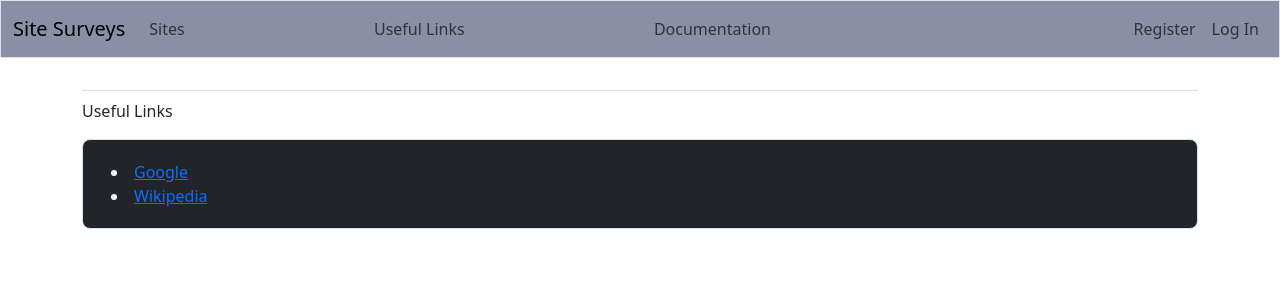
After one commit to jwinternet/alpha_two, a Django app: page /useful_links/ in a window 1280 px wide. The commit adds this page. Shown: the top 300 px of the page. Run offline with Django 5.2, Linux system fonts and the light colour scheme; parts of the project's set-up code (start-up, migrations or seed data) failed here and were passed over; some libraries are stand-ins or nearby versions.

Commit message:
Added the useful links and documentation sections to the website.

```diff
--- a/site_surveys/templates/site_surveys/base.html
+++ b/site_surveys/templates/site_surveys/base.html
@@ -26,14 +26,17 @@
                     <li class="nav-item">
                         <a class="nav-link" href="{% url 'site_surveys:sites' %}">Sites</a>
                     </li>
-                </ul> <!-- End of links on left side of navbar -->
-
+                </ul>
                 <ul class="navbar-nav me-auto mb-2 mb-md-0">
                     <li class="nav-item">
-                        <a class="nav-link" href="{% url 'site_surveys:sites' %}">Useful Links</a>
+                        <a class="nav-link" href="{% url 'site_surveys:useful_links' %}">Useful Links</a>
                     </li>
-                </ul> <!-- End of links on left side of navbar -->
-
+                </ul>
+                <ul class="navbar-nav me-auto mb-2 mb-md-0">
+                    <li class="nav-item">
+                        <a class="nav-link" href="{% url 'site_surveys:documentation' %}">Documentation</a>
+                    </li>
+                </ul>
                 <!-- Account-related links -->
                 <ul class="navbar-nav ms-auto mb-2 mb-md-0">
 
--- /dev/null
+++ b/site_surveys/templates/site_surveys/useful_links.html
@@ -0,0 +1,27 @@
+<!DOCTYPE html>
+<html lang="en">
+<head>
+    <meta charset="UTF-8">
+    <title>Useful Links</title>
+</head>
+<body>
+    {% extends "site_surveys/base.html" %}
+
+    {% block content %}
+
+        <p>Useful Links</p>
+
+        <div class="p-3 mb-4 bg-dark text-light border rounded-3">
+            <div class="container py-1">
+                <li class="nav-item">
+                    <a href="http://www.google.com">Google</a>
+                </li>
+                <li class="nav-item">
+                    <a href="https://en.wikipedia.org/wiki/Main_Page">Wikipedia</a>
+                </li>
+            </div>
+        </div>
+
+    {% endblock content %}
+</body>
+</html>
--- a/site_surveys/urls.py
+++ b/site_surveys/urls.py
@@ -11,6 +11,8 @@ urlpatterns = [
     path("", views.index, name="index"),
     # Page that shows all sites.
     path("sites/", views.sites, name="sites"),
+    path("useful_links/", views.useful_links, name="useful_links"),
+    path("documentation/", views.documentation, name="documentation"),
     # Detail page for a single site.
     path("sites/<int:site_id>/", views.site, name="site"),
     # Page for adding a new site.
--- a/site_surveys/views.py
+++ b/site_surveys/views.py
@@ -151,3 +151,11 @@ def export_site(request, site_id):
         export_site.site_type,
     ])
     return response
+
+
+def useful_links(request):
+    return render(request, "site_surveys/useful_links.html")
+
+
+def documentation(request):
+    return render(request, "site_surveys/documentation.html")
```
Also changed, not shown: site_surveys/templates/site_surveys/documentation.html (added, +24 -0 lines).
